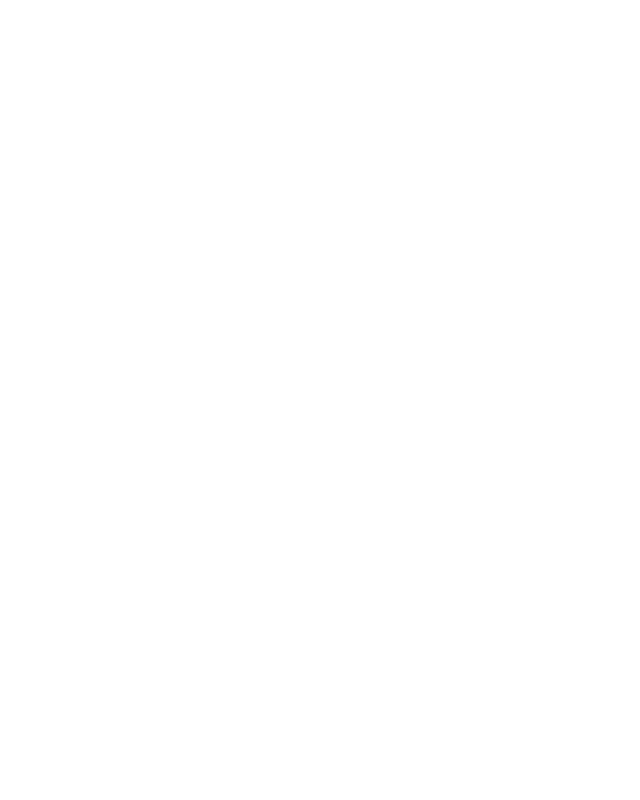
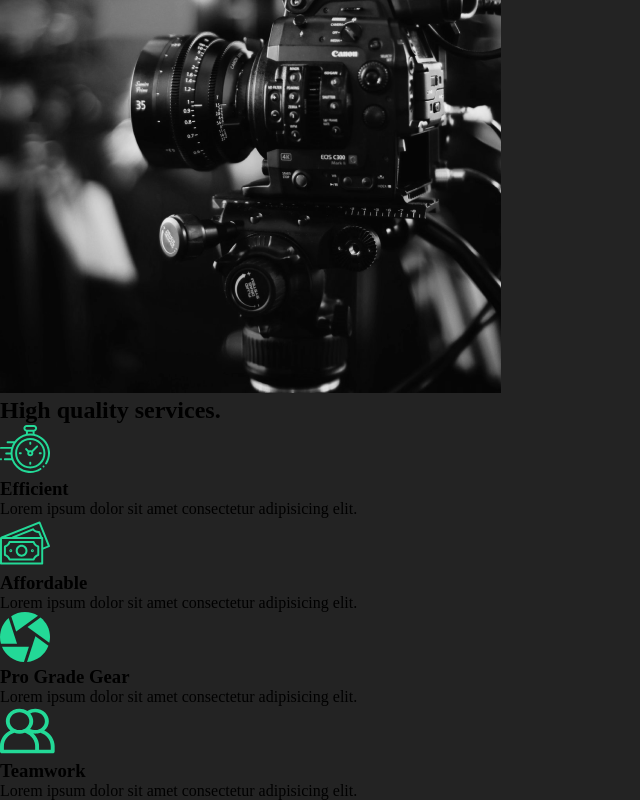
Before and after one commit to jaanvi-39/capture, a React (Create React App) app: page / in a window 1280 px wide. Shown: the part 1117-1917 px from the top of the page, without its empty margins (0-640 px from the left). Before the commit the page ends 982 px from the top, so only its background shows below. Built offline with nearby package versions, Linux system fonts and the light colour scheme.

Commit message:
3. services section

```diff
--- a/package.json
+++ b/package.json
@@ -8,6 +8,7 @@
     "@testing-library/user-event": "^13.5.0",
     "components": "^0.1.0",
     "framer-motion": "^6.3.2",
+    "node-sass": "^7.0.1",
     "react": "^18.0.0",
     "react-dom": "^18.0.0",
     "react-intersection-observer": "^9.1.0",
--- a/public/index.html
+++ b/public/index.html
@@ -29,6 +29,7 @@
   <body>
     <noscript>You need to enable JavaScript to run this app.</noscript>
     <div id="root"></div>
+    <!-- <h2>Lorem ipsum dolor sit amet consectetur adipisicing elit. Tempore, dolores. Beatae iure quaerat consequatur harum, explicabo voluptatibus eius qui dolores amet numquam exercitationem ducimus quod ut corrupti quia non quisquam unde enim optio soluta. Rem accusamus consequatur voluptates, animi molestias necessitatibus, eum fugit nobis blanditiis hic, porro eius vel dolore!</h2> -->
     <!--
       This HTML file is a template.
       If you open it directly in the browser, you will see an empty page.
--- a/src/App.js
+++ b/src/App.js
@@ -4,6 +4,7 @@
 import AboutUs from "./pages/AboutUs";
 
 // import styles
+import "../src/styles/app.scss";
 
 function App() {
   return (
--- /dev/null
+++ b/src/components/Services.js
@@ -0,0 +1,53 @@
+// import React from "react";
+import home2 from "../img/home2.png";
+import clock from "../img/clock.svg";
+import money from "../img/money.svg";
+import teamwork from "../img/teamwork.svg";
+import diaphragm from "../img/diaphragm.svg";
+
+const Services = () => {
+  return (
+    <div className="services-section">
+      <div className="service-img">
+        <img src={home2} alt="home2image"></img>
+      </div>
+      <div className="description">
+        <h2>
+          High <span> quality </span> services.
+        </h2>
+        <div className="services-cards">
+          <div className="card">
+            <div className="card-heading">
+              <img src={clock} alt="clock"></img>
+              <h3>Efficient</h3>
+            </div>
+            <p> Lorem ipsum dolor sit amet consectetur adipisicing elit. </p>
+          </div>
+          <div className="card">
+            <div className="card-heading">
+              <img src={money} alt="clock"></img>
+              <h3>Affordable</h3>
+            </div>
+            <p> Lorem ipsum dolor sit amet consectetur adipisicing elit. </p>
+          </div>
+          <div className="card">
+            <div className="card-heading">
+              <img src={diaphragm} alt="clock"></img>
+              <h3>Pro Grade Gear</h3>
+            </div>
+            <p> Lorem ipsum dolor sit amet consectetur adipisicing elit. </p>
+          </div>
+          <div className="card">
+            <div className="card-heading">
+              <img src={teamwork} alt="clock"></img>
+              <h3>Teamwork</h3>
+            </div>
+            <p> Lorem ipsum dolor sit amet consectetur adipisicing elit. </p>
+          </div>
+        </div>
+      </div>
+    </div>
+  );
+};
+
+export default Services;
--- a/src/pages/AboutUs.js
+++ b/src/pages/AboutUs.js
@@ -2,11 +2,13 @@
 
 //import component of pages
 import AboutSection from "../components/AboutSection";
+import Services from "../components/Services";
 
 const AboutUs = () => {
   return (
     <div>
       <AboutSection />
+      <Services />
     </div>
   );
 };
--- a/src/styles/app.scss
+++ b/src/styles/app.scss
@@ -6,4 +6,4 @@
 body {
   background-color: rgb(35, 35, 35);
 }
-@import url(./_aboutSection.scss);
+@import "./aboutSection";
```
Also changed, not shown: 1 other file (tests, documents, lock files or other folders).
